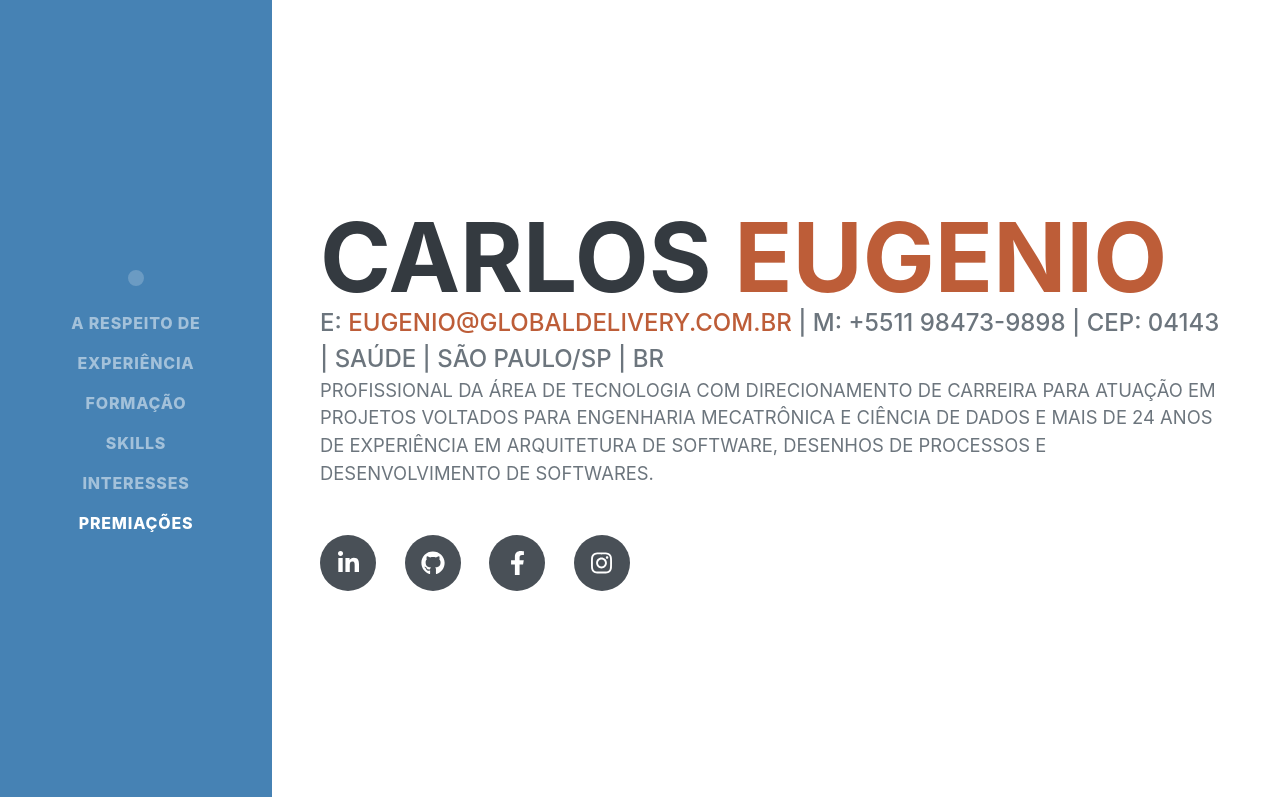
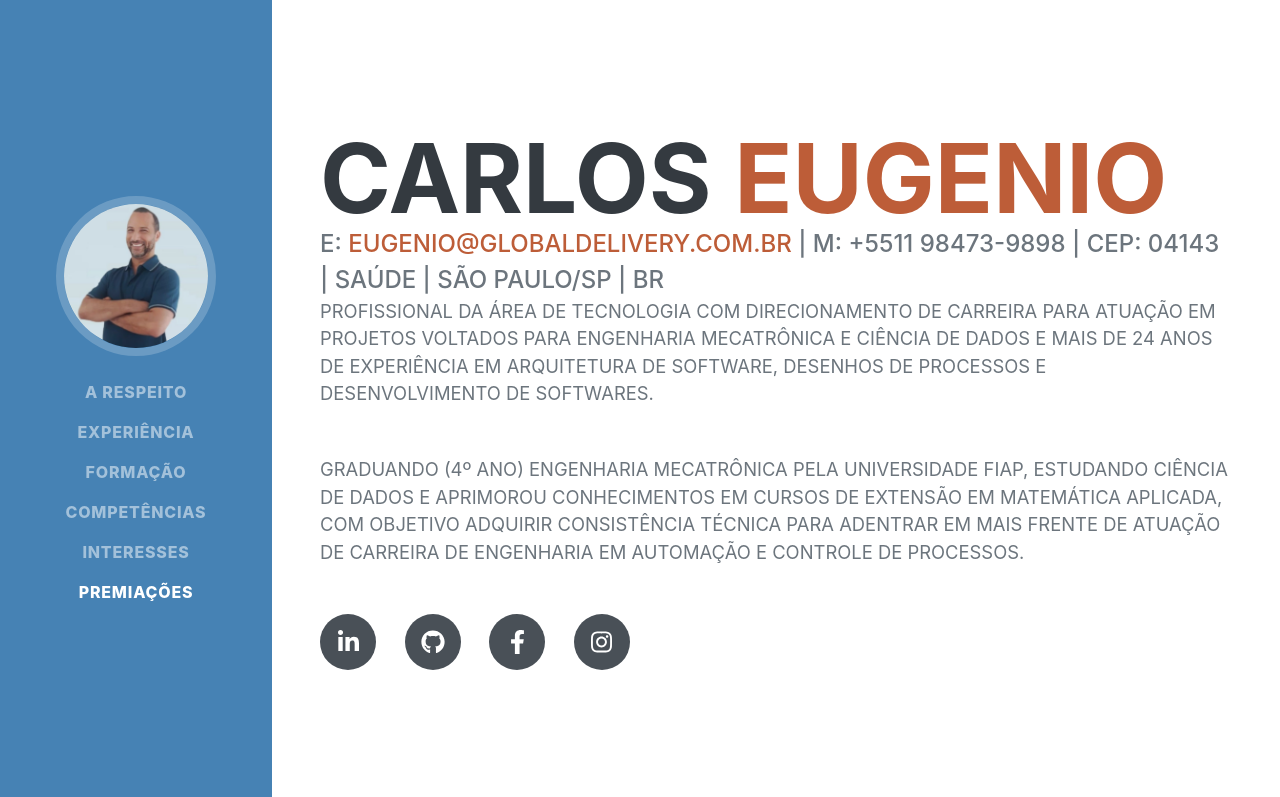
Before and after one commit to carlosemsantana/carlosemsantana.github.io, a plain HTML site: page index.html in a window 1280 px wide. Shown: the top 797 px of the page. Drawn offline with nearby package versions, Linux system fonts and the light colour scheme; a web font is replaced by a local one.

Commit message:
Atualiza perfil

```diff
--- a/index.html
+++ b/index.html
@@ -20,15 +20,15 @@
         <nav class="navbar navbar-expand-lg navbar-dark bg-primary fixed-top" id="sideNav">
             <a class="navbar-brand js-scroll-trigger" href="#page-top">
                 <span class="d-block d-lg-none">Carlos Eugenio</span>
-                <span class="d-none d-lg-block"><img class="img-fluid img-profile rounded-circle mx-auto mb-2" src="assets/img/profile.jpg" alt="" /></span>
+                <span class="d-none d-lg-block"><img class="img-fluid img-profile rounded-circle mx-auto mb-2" src="assets/img/perfil.jpg" alt="" /></span>
             </a>
             <button class="navbar-toggler" type="button" data-toggle="collapse" data-target="#navbarSupportedContent" aria-controls="navbarSupportedContent" aria-expanded="false" aria-label="Toggle navigation"><span class="navbar-toggler-icon"></span></button>
             <div class="collapse navbar-collapse" id="navbarSupportedContent">
                 <ul class="navbar-nav">
-                    <li class="nav-item"><a class="nav-link js-scroll-trigger" href="#about">A respeito de</a></li>
+                    <li class="nav-item"><a class="nav-link js-scroll-trigger" href="#about">A respeito</a></li>
                     <li class="nav-item"><a class="nav-link js-scroll-trigger" href="#experience">Experiência</a></li>
                     <li class="nav-item"><a class="nav-link js-scroll-trigger" href="#education">Formação</a></li>
-                    <li class="nav-item"><a class="nav-link js-scroll-trigger" href="#skills">Skills</a></li>
+                    <li class="nav-item"><a class="nav-link js-scroll-trigger" href="#skills">Competências</a></li>
                     <li class="nav-item"><a class="nav-link js-scroll-trigger" href="#interests">Interesses</a></li>
                     <li class="nav-item"><a class="nav-link js-scroll-trigger" href="#awards">Premiações</a></li>
                 </ul>
@@ -45,7 +45,10 @@
                     </h1>
                     <div class="subheading mb-5">
                         E: <a href="mailto:eugenio@globaldelivery.com.br">eugenio@globaldelivery.com.br</a> | M: +5511 98473-9898 | CEP: 04143 | Saúde | São Paulo/SP | BR
-                    <p class="lead mb-5">Profissional da área de Tecnologia com direcionamento de carreira para atuação em projetos voltados para Engenharia Mecatrônica e Ciência de Dados e mais de 24 anos de experiência em Arquitetura de Software, Desenhos de Processos e Desenvolvimento de Softwares.</p></div>
+                    <p class="lead mb-5">Profissional da área de Tecnologia com direcionamento de carreira para atuação em projetos voltados para Engenharia Mecatrônica e Ciência de Dados e mais de 24 anos de experiência em Arquitetura de Software, Desenhos de Processos e Desenvolvimento de Softwares.</p>
+
+                    <p class="lead mb-5">Graduando (4º ano) Engenharia Mecatrônica pela Universidade FIAP, estudando Ciência de Dados e aprimorou conhecimentos em cursos de extensão em Matemática Aplicada, com objetivo adquirir consistência técnica para adentrar em mais frente de atuação de carreira de engenharia em Automação e Controle de Processos.<p ></div>
+
                     <div class="social-icons">
                         <a class="social-icon" href="https://www.linkedin.com/in/carloseugenio/"><i class="fab fa-linkedin-in"></i></a>
                         <a class="social-icon" href="https://github.com/carlosemsantana"><i class="fab fa-github"></i></a>
```
